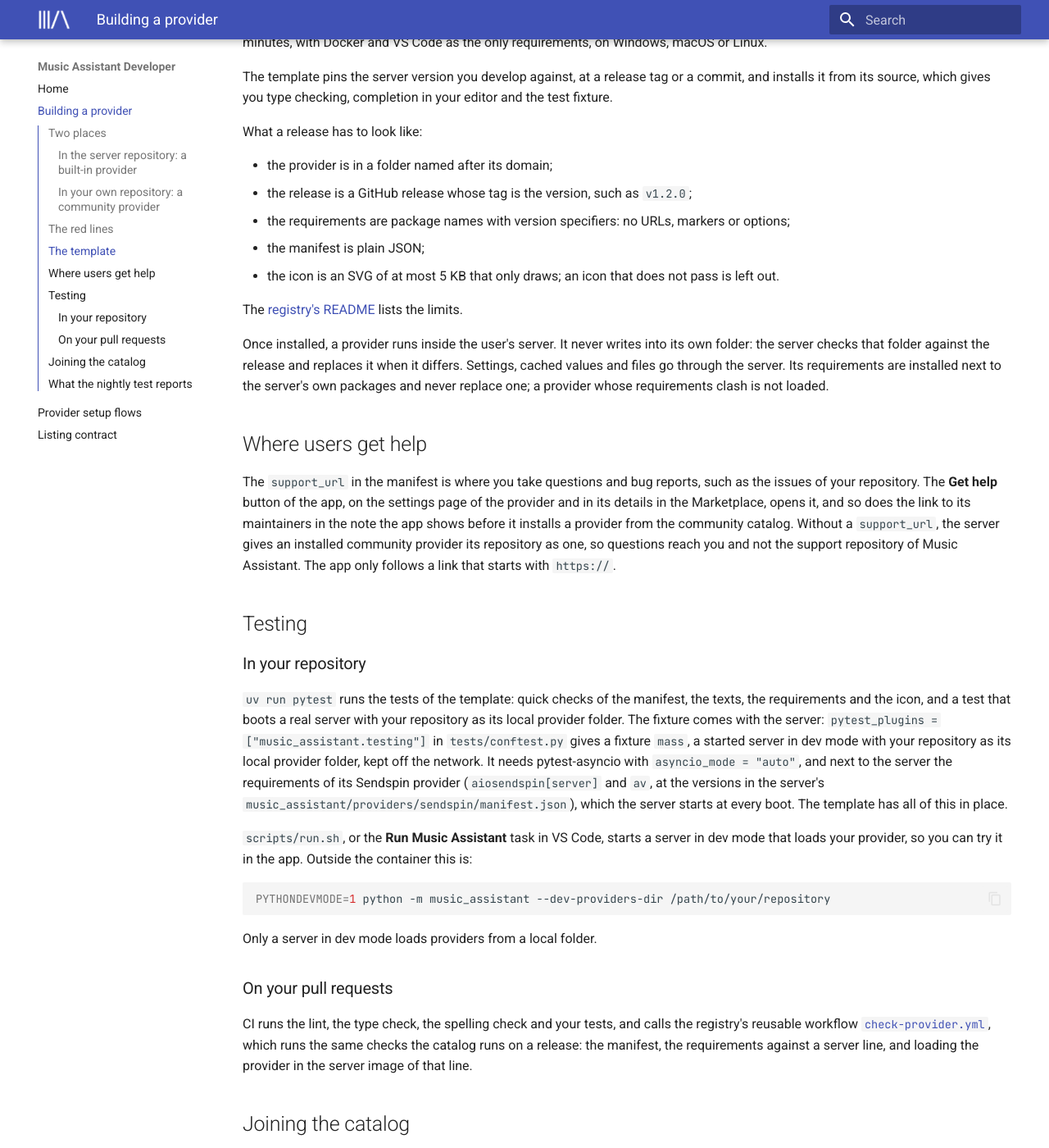
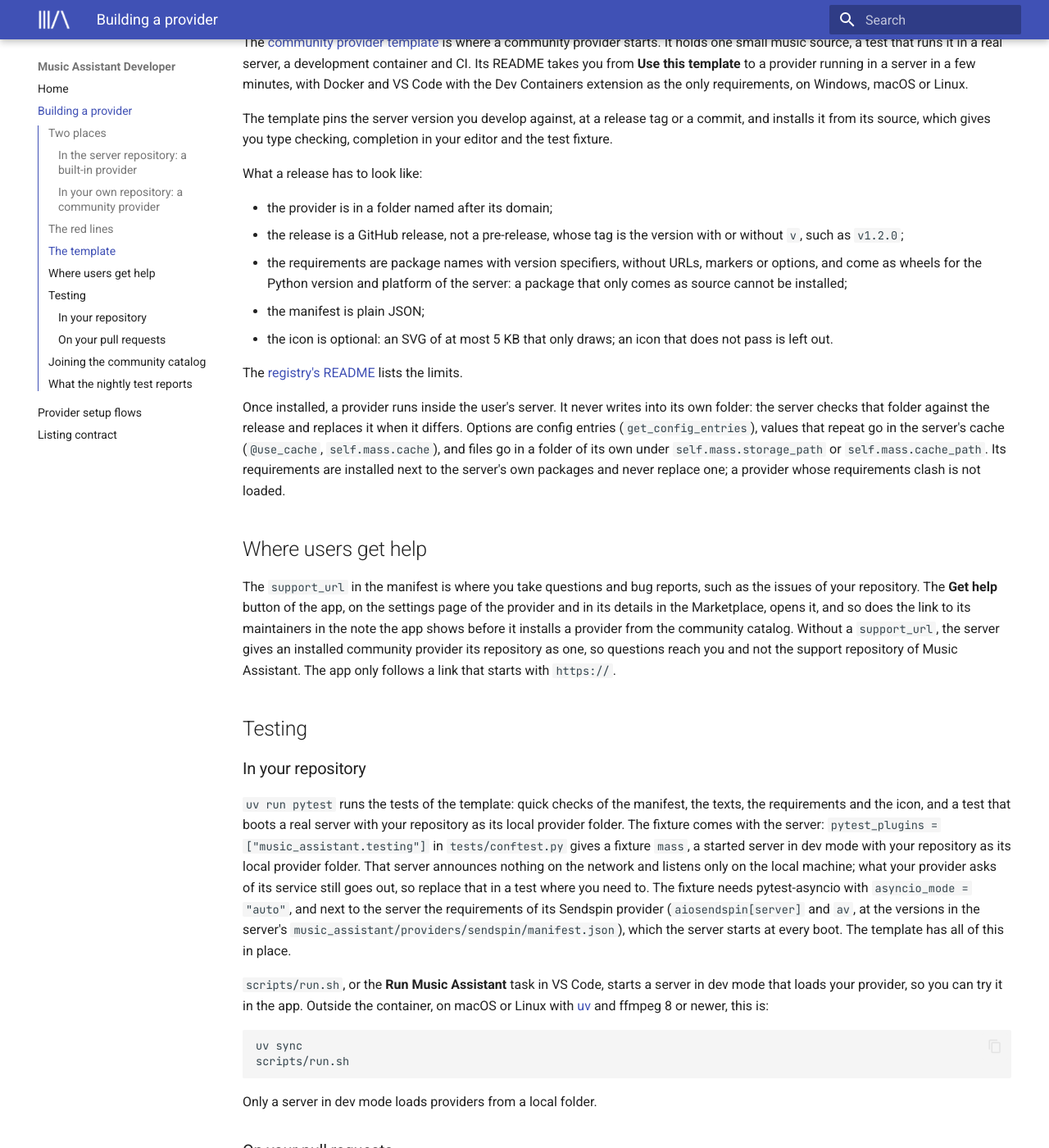
Before and after one commit to music-assistant/developers.music-assistant.io, an MkDocs documentation site: the page built from docs/building-a-provider.md, in a window 1280 px wide and 1400 px high, scrolled down 1667 px. Shown: the whole window at 82% size. Built offline with MkDocs 1.6.1 and Material for MkDocs 9.7.7, drawn with Linux system fonts in a browser that asks for light colours; some of the changed text lies outside the part shown.

Commit message:
Sharpen the provider page after review

````diff
--- a/docs/building-a-provider.md
+++ b/docs/building-a-provider.md
@@ -32,29 +32,30 @@ for the server.
 
 A community provider lives in your own repository, with your own documentation, support and
 releases. Servers install it from the community catalog, a list the project keeps in the
-[registry](https://github.com/music-assistant/community-catalog). Users see the community catalog
-only after an administrator enables it and accepts that everything in it is installed at their
-own risk.
+[registry](https://github.com/music-assistant/community-catalog). Only an administrator sees the
+community catalog, in the Marketplace, after enabling it and accepting that everything in it is
+installed at their own risk; other users only see what was installed from it.
 
-The catalog asks less than the server repository, and the project supports nothing in it:
+The community catalog asks less than the server repository, and the project supports nothing in
+it:
 
 - a public repository with an open source licence;
 - releases that pass the automated checks;
-- a domain of its own: not one the server uses or reserves, and not one another community
-  provider has;
+- a domain of its own (the `domain` in the provider's `manifest.json`, its identifier): not one
+  the server uses or reserves, and not one another community provider has;
 - a provider that crosses none of the red lines below.
 
 A person decides once, at admission, about what the provider does. The code is not reviewed, and
-every later release reaches users without anyone looking at it.
+later releases reach users without anyone looking at them.
 
 ## The red lines
 
-The catalog declines a provider at admission, and blocks it when it is found later, for:
+The community catalog declines a provider at admission, and blocks it when it is found later, for:
 
 - music the user has no right to: getting around an account, a subscription tier or a region, or
   a source that offers music without the permission of its rights holders;
 - getting around copy protection;
-- downloading or exporting music to keep it (a cache used for playback is fine);
+- downloading or exporting music to keep it (a temporary cache used only for playback is fine);
 - harmful behaviour: sending the user's data anywhere but the service it connects to, loading
   code from somewhere else while it runs, or doing things its description does not mention;
 - a provider that mainly exists to load other providers, or lists of sources from third parties,
@@ -66,16 +67,17 @@ offers without a subscription, and code that would not pass a review for the ser
 [community catalog rules](https://github.com/music-assistant/.github/blob/main/COMMUNITY_CATALOG_RULES.md)
 say it in full.
 
-A blocked provider is not loaded by any server; its users keep their settings and library. A
-blocked version is skipped the same way.
+A server stops loading a blocked provider once its next daily check of the community catalog
+fetches the block; its users keep their settings and library. A blocked version is skipped the
+same way.
 
 ## The template
 
 The [community provider template](https://github.com/music-assistant/community-provider-template)
 is where a community provider starts. It holds one small music source, a test that runs it in a
 real server, a development container and CI. Its README takes you from **Use this template** to a
-provider running in a server in a few minutes, with Docker and VS Code as the only requirements,
-on Windows, macOS or Linux.
+provider running in a server in a few minutes, with Docker and VS Code with the Dev Containers
+extension as the only requirements, on Windows, macOS or Linux.
 
 The template pins the server version you develop against, at a release tag or a commit, and
 installs it from its source, which gives you type checking, completion in your editor and the test
@@ -84,18 +86,24 @@ fixture.
 What a release has to look like:
 
 - the provider is in a folder named after its domain;
-- the release is a GitHub release whose tag is the version, such as `v1.2.0`;
-- the requirements are package names with version specifiers: no URLs, markers or options;
+- the release is a GitHub release, not a pre-release, whose tag is the version with or without
+  `v`, such as `v1.2.0`;
+- the requirements are package names with version specifiers, without URLs, markers or options,
+  and come as wheels for the Python version and platform of the server: a package that only comes
+  as source cannot be installed;
 - the manifest is plain JSON;
-- the icon is an SVG of at most 5 KB that only draws; an icon that does not pass is left out.
+- the icon is optional: an SVG of at most 5 KB that only draws; an icon that does not pass is
+  left out.
 
 The [registry's README](https://github.com/music-assistant/community-catalog#for-provider-maintainers)
 lists the limits.
 
 Once installed, a provider runs inside the user's server. It never writes into its own folder:
-the server checks that folder against the release and replaces it when it differs. Settings,
-cached values and files go through the server. Its requirements are installed next to the
-server's own packages and never replace one; a provider whose requirements clash is not loaded.
+the server checks that folder against the release and replaces it when it differs. Options are
+config entries (`get_config_entries`), values that repeat go in the server's cache (`@use_cache`,
+`self.mass.cache`), and files go in a folder of its own under `self.mass.storage_path` or
+`self.mass.cache_path`. Its requirements are installed next to the server's own packages and
+never replace one; a provider whose requirements clash is not loaded.
 
 ## Where users get help
 
@@ -115,17 +123,20 @@ the support repository of Music Assistant. The app only follows a link that star
 requirements and the icon, and a test that boots a real server with your repository as its local
 provider folder. The fixture comes with the server: `pytest_plugins = ["music_assistant.testing"]`
 in `tests/conftest.py` gives a fixture `mass`, a started server in dev mode with your repository
-as its local provider folder, kept off the network. It needs pytest-asyncio with
-`asyncio_mode = "auto"`, and next to the server the requirements of its Sendspin provider
-(`aiosendspin[server]` and `av`, at the versions in the server's
-`music_assistant/providers/sendspin/manifest.json`), which the server starts at every boot. The
-template has all of this in place.
+as its local provider folder. That server announces nothing on the network and listens only on
+the local machine; what your provider asks of its service still goes out, so replace that in a
+test where you need to. The fixture needs pytest-asyncio with `asyncio_mode = "auto"`, and next
+to the server the requirements of its Sendspin provider (`aiosendspin[server]` and `av`, at the
+versions in the server's `music_assistant/providers/sendspin/manifest.json`), which the server
+starts at every boot. The template has all of this in place.
 
 `scripts/run.sh`, or the **Run Music Assistant** task in VS Code, starts a server in dev mode that
-loads your provider, so you can try it in the app. Outside the container this is:
+loads your provider, so you can try it in the app. Outside the container, on macOS or Linux with
+[uv](https://docs.astral.sh/uv/) and ffmpeg 8 or newer, this is:
 
 ```sh
-PYTHONDEVMODE=1 python -m music_assistant --dev-providers-dir /path/to/your/repository
+uv sync
+scripts/run.sh
 ```
 
 Only a server in dev mode loads providers from a local folder.
@@ -135,10 +146,12 @@ Only a server in dev mode loads providers from a local folder.
 CI runs the lint, the type check, the spelling check and your tests, and calls the registry's
 reusable workflow
 [`check-provider.yml`](https://github.com/music-assistant/community-catalog/blob/main/.github/workflows/check-provider.yml),
-which runs the same checks the catalog runs on a release: the manifest, the requirements against
-a server line, and loading the provider in the server image of that line.
+which runs the same checks the community catalog runs on a release: the manifest, the
+requirements against a server line, and loading the provider in the server image of that line.
+Loading installs the requirements and imports the module of the provider; it does not set the
+provider up and does not run your tests.
 
-## Joining the catalog
+## Joining the community catalog
 
 You ask for admission with a pull request on the registry that adds one file,
 `providers/<domain>/provider.json`: where your provider lives and who maintains it. Whoever opens
@@ -148,9 +161,10 @@ its latest release, and that release must pass the checks on at least one server
 
 ## What the nightly test reports
 
-The registry checks every new release, and every night it tests the newest versions of each listed
-provider again against the current server of every server line it serves: the nightly, the beta
-and the newest stable line.
+Every night the registry takes the most recently published release of each listed provider, when
+it has not seen it before, and checks it. It also tests the newest versions of each provider again
+against the current server of every server line it tests: the nightly, the beta and the newest
+stable line.
 
 - A version that passes for a line is offered to the servers of that line.
 - A version that fails, or that stops loading on a line, is not offered there. Servers of that line
@@ -161,5 +175,6 @@ and the newest stable line.
 
 With a beta that runs for several weeks, you usually know about a problem well before a stable
 release reaches your users. To support the stable release and follow the nightly at the same time,
-release two versions on different days: the registry runs every night and takes only the newest
-release published since its last run. Each version is then offered where it passes.
+publish one version, wait until the registry has picked it up (it appears under
+`providers/<domain>/` in the registry), and then publish the other. Each version is then offered
+where it passes.
````
